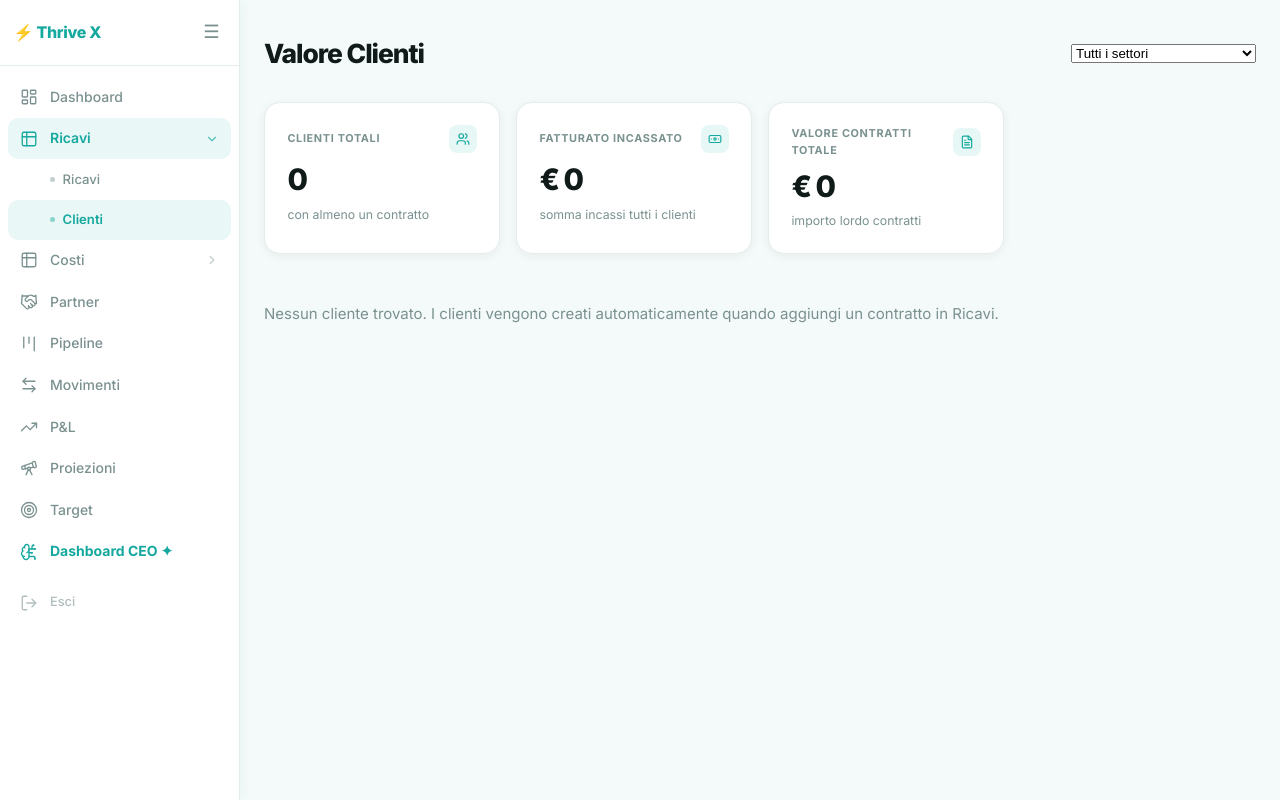
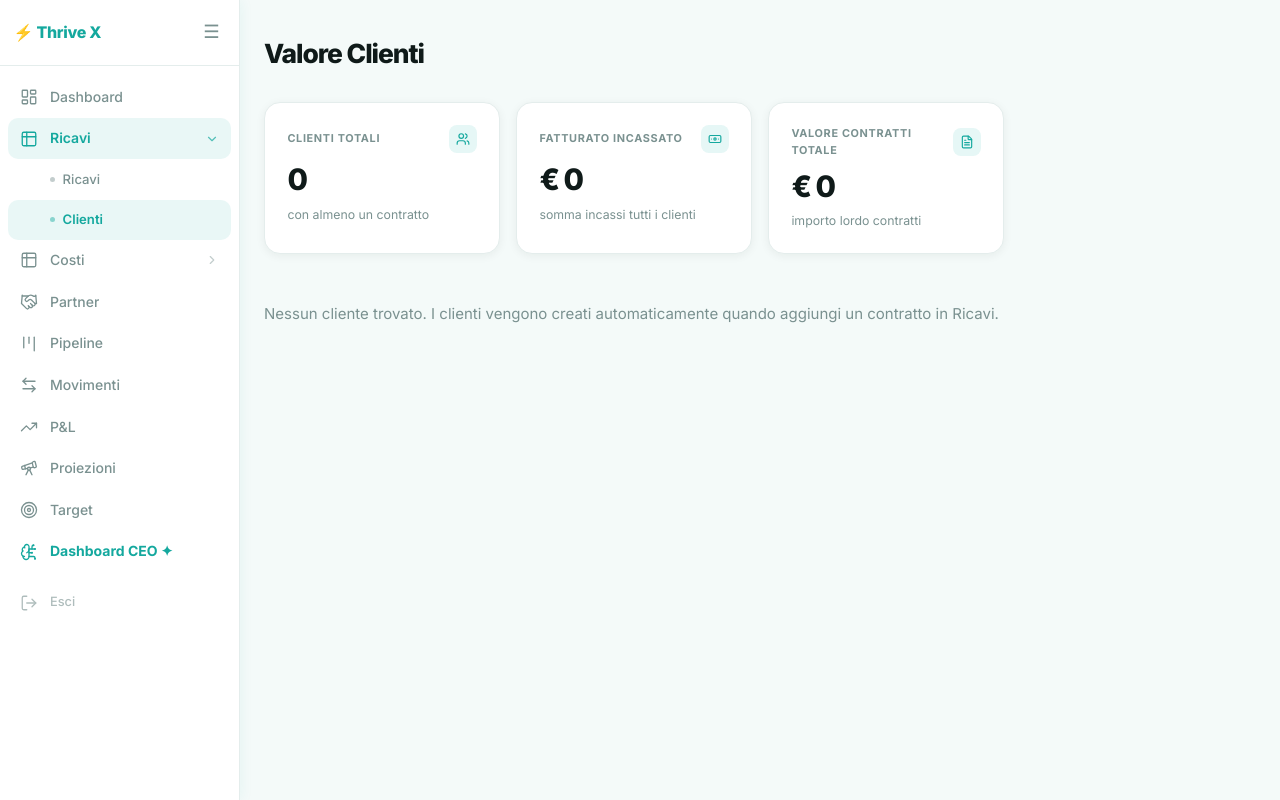
Before and after one commit to ThriveAICompany/AppGestioneAziendale, a Flask app: page /clienti in a window 1280 px wide. Run offline with Flask 3, Linux system fonts and the light colour scheme; the visitor is signed in with stand-in values (Sample User, id 1); data that the repository does not hold is empty; parts of the project's set-up code (start-up, migrations or seed data) failed here and were passed over; some libraries are stand-ins or nearby versions.

Commit message:
fix: rimuovi filtro settori dalla pagina clienti
Co-Authored-By: Claude Sonnet 4.6 <noreply@anthropic.com>

```diff
--- a/templates/clienti.html
+++ b/templates/clienti.html
@@ -4,14 +4,6 @@
 {% block content %}
 <div class="page-header">
   <h1 class="page-title">Valore Clienti</h1>
-  <div style="display:flex;gap:.5rem;align-items:center">
-    <select id="filtroSettore" class="form-control" style="min-width:180px" onchange="filtraSettore(this.value)">
-      <option value="">Tutti i settori</option>
-      {% for settore in settori %}
-      <option value="{{ settore }}">{{ settore }}</option>
-      {% endfor %}
-    </select>
-  </div>
 </div>
 
 <!-- KPI strip -->
@@ -165,13 +157,6 @@ document.querySelectorAll('.settore-badge').forEach(badge => {
   badge.style.borderRadius = '999px';
 });
 
-// ---- Filtro settore ----
-function filtraSettore(val) {
-  document.querySelectorAll('.cliente-row').forEach(row => {
-    row.style.display = (!val || row.dataset.settore === val) ? '' : 'none';
-  });
-}
-
 // ---- Edit settore inline ----
 function apriEditSettore(id, settoreAttuale) {
   document.getElementById('edit-settore-' + id).style.display = 'flex';
```
